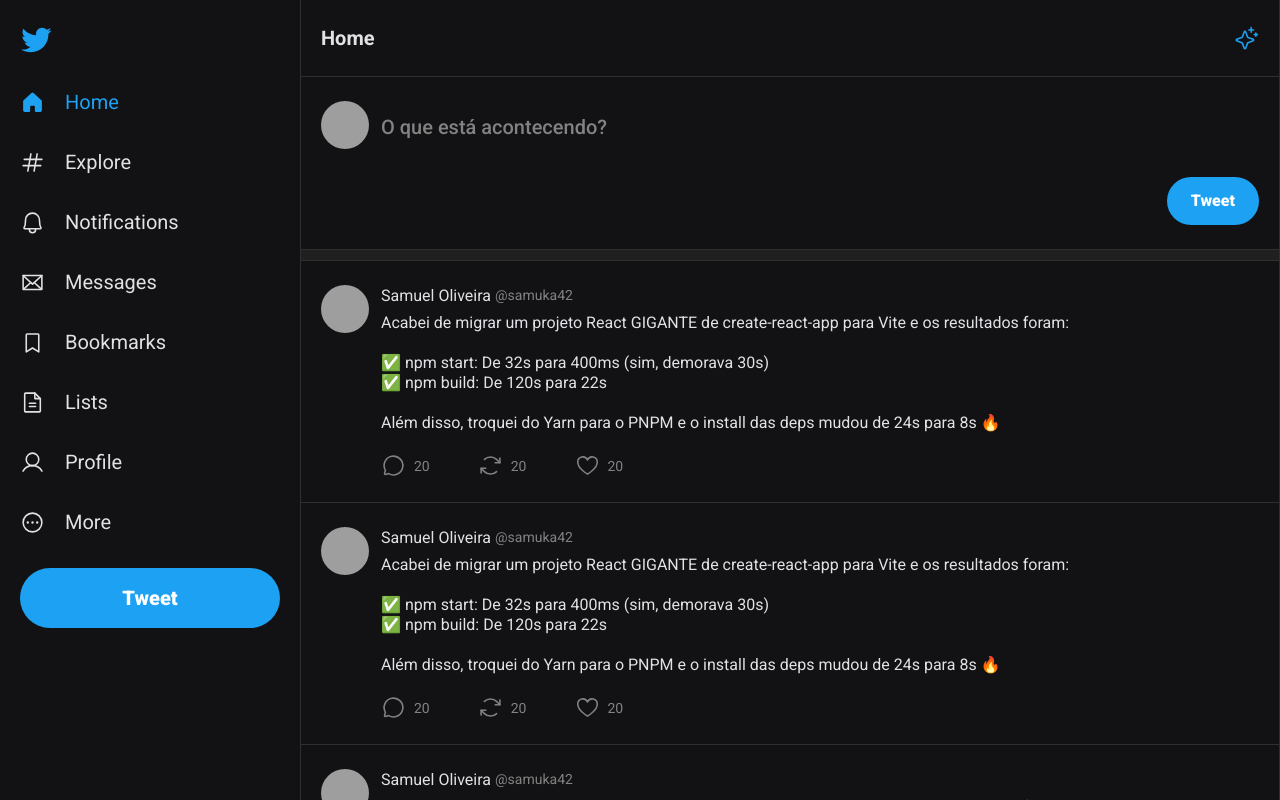
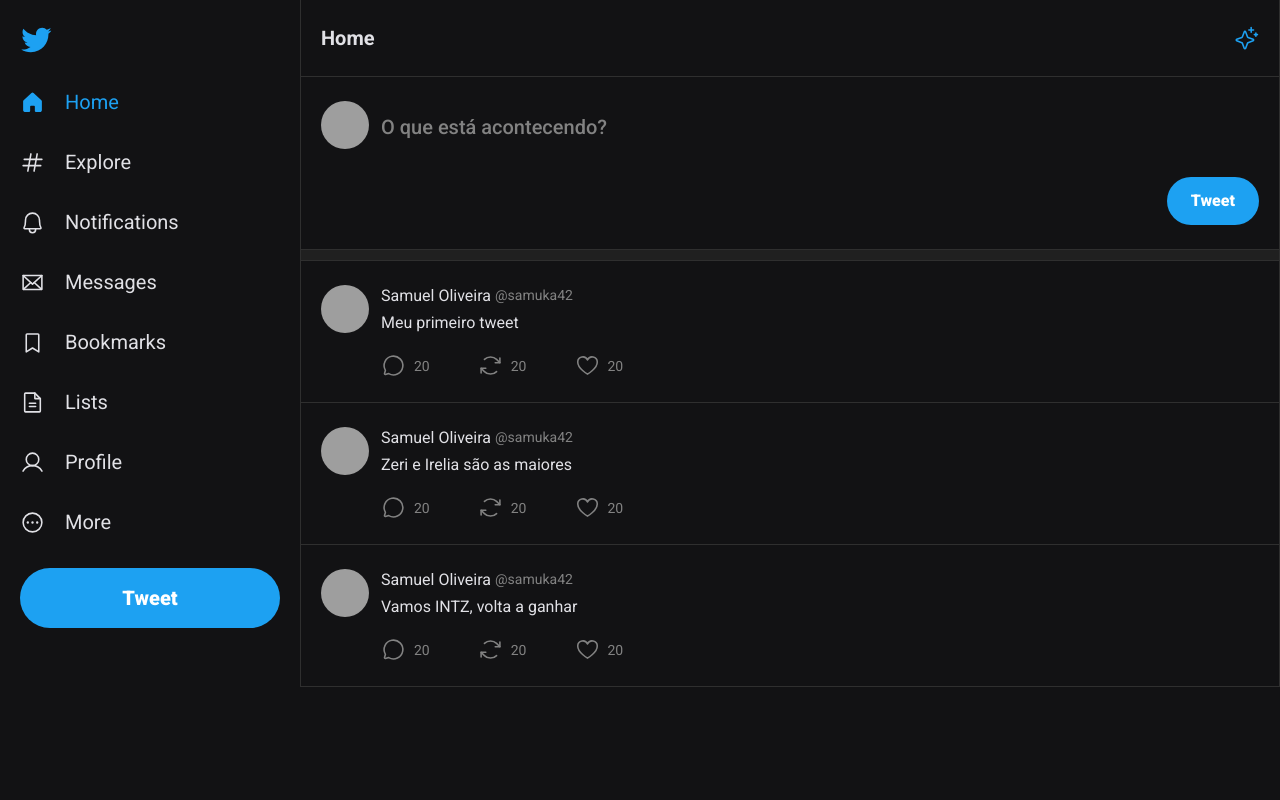
Before and after one commit to Samuelloliiveira/ui-twitter, a React (Vite) app: page / in a window 1280 px wide. Shown: the top 800 px of the page. Built offline with nearby package versions, Linux system fonts and the light colour scheme; grey boxes are pictures that could not be loaded.

Commit message:
interações no react

```diff
--- a/src/App.tsx
+++ b/src/App.tsx
@@ -4,6 +4,12 @@ import { Tweet } from './components/Tweet'
 import { Sidebar } from './components/Sidebar'
 import { Header } from './components/Header'
 import { Separator } from './components/Separator'
+
+const tweets = [
+  'Meu primeiro tweet',
+  'Zeri e Irelia são as maiores',
+  'Vamos INTZ, volta a ganhar'
+]
 
 export function App() {
   return (
@@ -37,12 +43,17 @@ export function App() {
 
           <Separator />
 
-          <Tweet />
-          <Tweet />
-          <Tweet />
-          <Tweet />
+          {tweets.map(tweet => {
+            return <Tweet
+              key={tweet}
+              content={tweet}
+            />
+          })}
         </main>
       </div>
     </div >
   )
 }
+
+// forEach -> Não tem retorno
+// map -> Tem retorno
--- a/src/components/Tweet.tsx
+++ b/src/components/Tweet.tsx
@@ -1,6 +1,10 @@
 import { ArrowsClockwise, ChatCircle, Heart } from 'phosphor-react'
 
-export function Tweet() {
+interface TweetProps {
+  content: string
+}
+
+export function Tweet(props: TweetProps) {
   return (
     <a
       href="#"
@@ -21,25 +25,20 @@ export function Tweet() {
         </div>
 
         <p className="leading-5">
-          Acabei de migrar um projeto React GIGANTE de create-react-app para Vite e os resultados foram: <br />
-          <br />
-          ✅ npm start: De 32s para 400ms (sim, demorava 30s) <br />
-          ✅ npm build: De 120s para 22s <br />
-          <br />
-          Além disso, troquei do Yarn para o PNPM e o install das deps mudou de 24s para 8s 🔥
+          {props.content}
         </p>
 
         <div className="flex items-center gap-12 mt-3">
           <button className="flex items-center gap-2 bg-transparent border-0 text-sm text-gray-primary hover:text-blue-primary">
-            <ChatCircle size={25}/>
+            <ChatCircle size={25} />
             20
           </button>
           <button className="flex items-center gap-2 bg-transparent border-0 text-sm text-gray-primary hover:text-blue-primary">
-            <ArrowsClockwise size={25}/>
+            <ArrowsClockwise size={25} />
             20
           </button>
           <button className="flex items-center gap-2 bg-transparent border-0 text-sm text-gray-primary hover:text-blue-primary">
-            <Heart size={25}/>
+            <Heart size={25} />
             20
           </button>
         </div>
```
